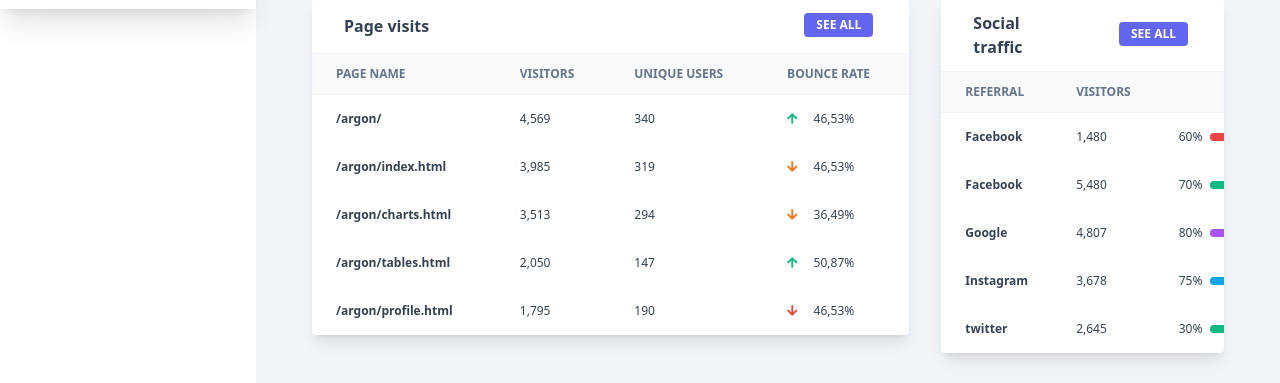
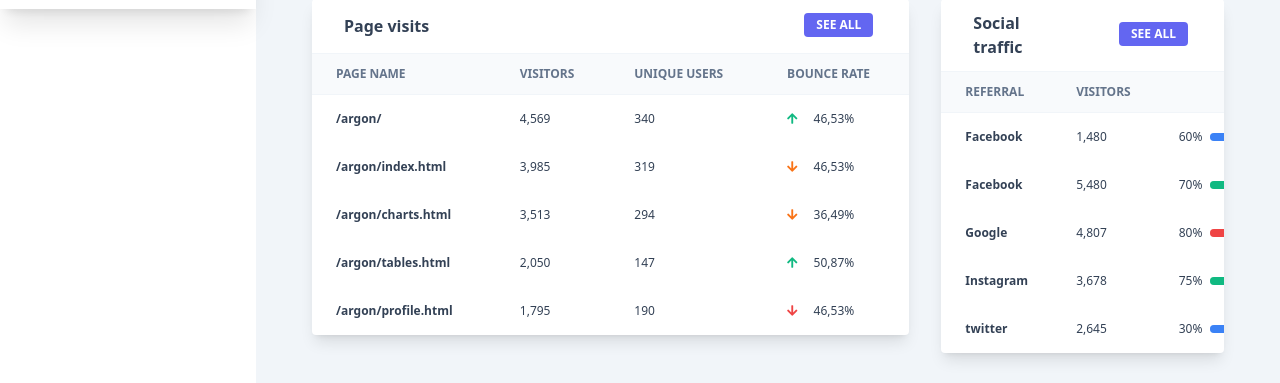
Before and after one commit to AlexandrePhilibertCPNV/AWA1, a Next.js app: page /admin/dashboard in a window 1280 px wide. Shown: the part 791-1174 px from the top of the page. Built offline with nearby package versions, Linux system fonts and the light colour scheme.

Commit message:
Create ProgressBar component

```diff
--- a/src/components/Cards/CardSocialTraffic.tsx
+++ b/src/components/Cards/CardSocialTraffic.tsx
@@ -1,4 +1,5 @@
 import React from "react";
+import { ProgressBar } from "../ProgressBar";
 
 // components
 
@@ -48,14 +49,7 @@ export default function CardSocialTraffic() {
                 <td className="border-t-0 px-6 align-middle border-l-0 border-r-0 text-xs whitespace-nowrap p-4">
                   <div className="flex items-center">
                     <span className="mr-2">60%</span>
-                    <div className="relative w-full">
-                      <div className="overflow-hidden h-2 text-xs flex rounded bg-red-200">
-                        <div
-                          style={{ width: "60%" }}
-                          className="shadow-none flex flex-col text-center whitespace-nowrap text-white justify-center bg-red-500"
-                        ></div>
-                      </div>
-                    </div>
+                    <ProgressBar color="blue" progress={0.6} />
                   </div>
                 </td>
               </tr>
@@ -69,14 +63,7 @@ export default function CardSocialTraffic() {
                 <td className="border-t-0 px-6 align-middle border-l-0 border-r-0 text-xs whitespace-nowrap p-4">
                   <div className="flex items-center">
                     <span className="mr-2">70%</span>
-                    <div className="relative w-full">
-                      <div className="overflow-hidden h-2 text-xs flex rounded bg-emerald-200">
-                        <div
-                          style={{ width: "70%" }}
-                          className="shadow-none flex flex-col text-center whitespace-nowrap text-white justify-center bg-emerald-500"
-                        ></div>
-                      </div>
-                    </div>
+                    <ProgressBar color="green" progress={0.7} />
                   </div>
                 </td>
               </tr>
@@ -90,14 +77,7 @@ export default function CardSocialTraffic() {
                 <td className="border-t-0 px-6 align-middle border-l-0 border-r-0 text-xs whitespace-nowrap p-4">
                   <div className="flex items-center">
                     <span className="mr-2">80%</span>
-                    <div className="relative w-full">
-                      <div className="overflow-hidden h-2 text-xs flex rounded bg-purple-200">
-                        <div
-                          style={{ width: "80%" }}
-                          className="shadow-none flex flex-col text-center whitespace-nowrap text-white justify-center bg-purple-500"
-                        ></div>
-                      </div>
-                    </div>
+                    <ProgressBar color="red" progress={0.8} />
                   </div>
                 </td>
               </tr>
@@ -111,14 +91,7 @@ export default function CardSocialTraffic() {
                 <td className="border-t-0 px-6 align-middle border-l-0 border-r-0 text-xs whitespace-nowrap p-4">
                   <div className="flex items-center">
                     <span className="mr-2">75%</span>
-                    <div className="relative w-full">
-                      <div className="overflow-hidden h-2 text-xs flex rounded bg-lightBlue-200">
-                        <div
-                          style={{ width: "75%" }}
-                          className="shadow-none flex flex-col text-center whitespace-nowrap text-white justify-center bg-lightBlue-500"
-                        ></div>
-                      </div>
-                    </div>
+                    <ProgressBar color="green" progress={0.75} />
                   </div>
                 </td>
               </tr>
@@ -132,14 +105,7 @@ export default function CardSocialTraffic() {
                 <td className="border-t-0 px-6 align-middle border-l-0 border-r-0 text-xs whitespace-nowrap p-4">
                   <div className="flex items-center">
                     <span className="mr-2">30%</span>
-                    <div className="relative w-full">
-                      <div className="overflow-hidden h-2 text-xs flex rounded bg-orange-200">
-                        <div
-                          style={{ width: "30%" }}
-                          className="shadow-none flex flex-col text-center whitespace-nowrap text-white justify-center bg-emerald-500"
-                        ></div>
-                      </div>
-                    </div>
+                    <ProgressBar color="blue" progress={0.3} />
                   </div>
                 </td>
               </tr>
--- /dev/null
+++ b/src/components/ProgressBar.tsx
@@ -0,0 +1,38 @@
+import clsx from "clsx";
+import { motion } from "framer-motion";
+
+type ProgressBarProps = {
+  className?: string;
+  color: "green" | "red" | "blue";
+  progress: number;
+};
+
+export const ProgressBar = ({
+  className,
+  color,
+  progress,
+}: ProgressBarProps) => {
+  return (
+    <div className={clsx("relative w-full", className)}>
+      <div
+        className={clsx(
+          "overflow-hidden h-2 text-xs flex rounded",
+          color === "green" ? "bg-emerald-200" : "",
+          color === "red" ? "bg-red-200" : "",
+          color === "blue" ? "bg-blue-200" : ""
+        )}
+      >
+        <motion.div
+          animate={{ width: ["0%", `${progress * 100}%`] }}
+          transition={{ duration: 0.5 }}
+          className={clsx(
+            "shadow-none flex flex-col text-center whitespace-nowrap text-white justify-center",
+            color === "green" ? "bg-emerald-500" : "",
+            color === "red" ? "bg-red-500" : "",
+            color === "blue" ? "bg-blue-500" : ""
+          )}
+        ></motion.div>
+      </div>
+    </div>
+  );
+};
```
